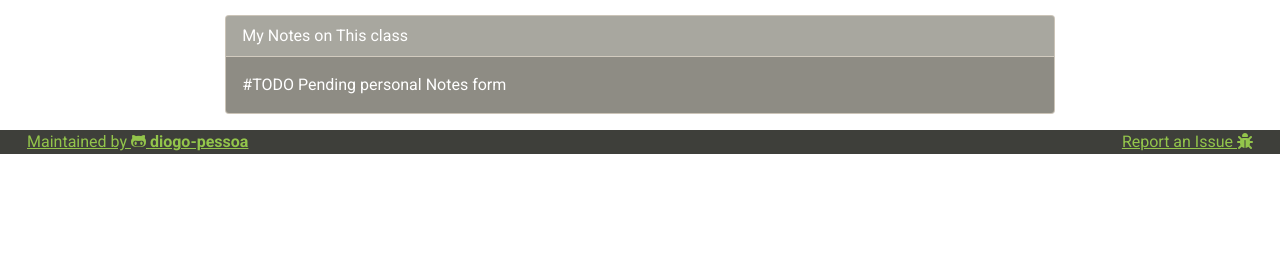
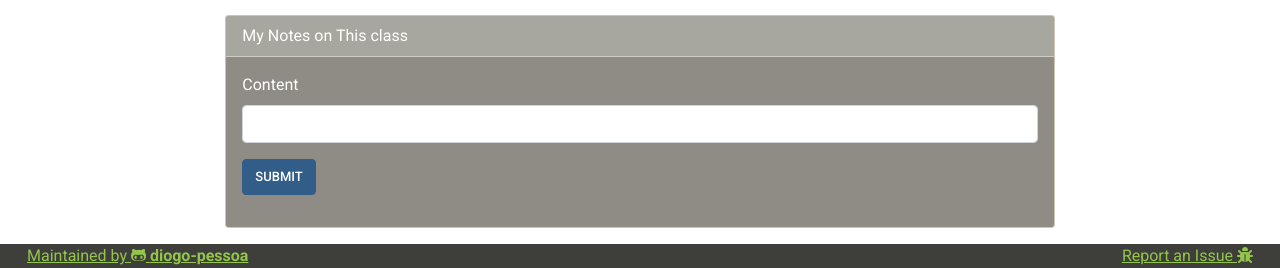
Before and after one commit to diogo-pessoa/TheLearningHub, a Django app: template video_classes/templates/video_class.html in a window 1280 px wide. Shown: the part 595-863 px from the top of the page. Before the commit the page ends 749 px from the top, so only its background shows below. Run offline with Django 3.2, Linux system fonts and the light colour scheme; the template is opened without the code that fills it: values that come from a table or form of the project are taken from there, others are empty; some libraries are stand-ins or nearby versions.

Commit message:
New Form to save notes from VideoClass.
- Adding form element to load notes form in video_class.html

```diff
--- a/personal_space/forms.py
+++ b/personal_space/forms.py
@@ -17,10 +17,10 @@ class PersonalDetailsForm(forms.ModelForm):
         self.helper.add_input(Submit('submit', 'Submit'))
 
 
-class UserNotesForm(forms.ModelForm):
+class UserNotesFromClassForm(forms.ModelForm):
     class Meta:
         model = UserNoteFromVideoClass
-        fields = ['body']
+        fields = ['content']
 
     def __init__(self, *args, **kwargs):
         super().__init__(*args, **kwargs)
--- a/personal_space/views.py
+++ b/personal_space/views.py
@@ -3,9 +3,8 @@ from django.contrib.auth.decorators import login_required
 from django.shortcuts import render, redirect
 from django.urls import reverse
 
-from personal_space.forms import PersonalDetailsForm, UserNotesForm
+from personal_space.forms import PersonalDetailsForm
 from personal_space.models import UserBookmark, UserProfile, UserNoteFromVideoClass
-from video_classes.models import VideoClass
 
 
 @login_required(redirect_field_name='home')
--- a/video_classes/templates/video_class.html
+++ b/video_classes/templates/video_class.html
@@ -1,5 +1,10 @@
 {% extends "base.html" %}
+{% load crispy_forms_tags %}
 {% load static %}
+{% block extra_scripts %}
+    <script src="{% static 'js/tinymce/tinymce.min.js' %}" referrerpolicy="origin"></script>
+    <script src="{% static 'js/tinymce_init.js' %}" type="text/javascript"></script>
+{% endblock %}
 
 {% block content %}
     {# back buton     #}
@@ -20,11 +25,12 @@
         </div>
 
         <div class="col-sm col-lg-8">
-            <div class="card text-white bg-secondary mb-3">
+            <div class="card text-white bg-dark mb-3">
                 <div class="card-header">My Notes on This class</div>
                 <div class="card-body">
-                    <form>
-                        #TODO Pending personal Notes form
+                    <form method="post" action="{% url 'video_class' video_class.id %}">
+                        {% crispy form %}
+
                     </form>
                 </div>
             </div>
```
Also changed, not shown: personal_space/templates/includes/saved_notes.html (+8 -3 lines).
